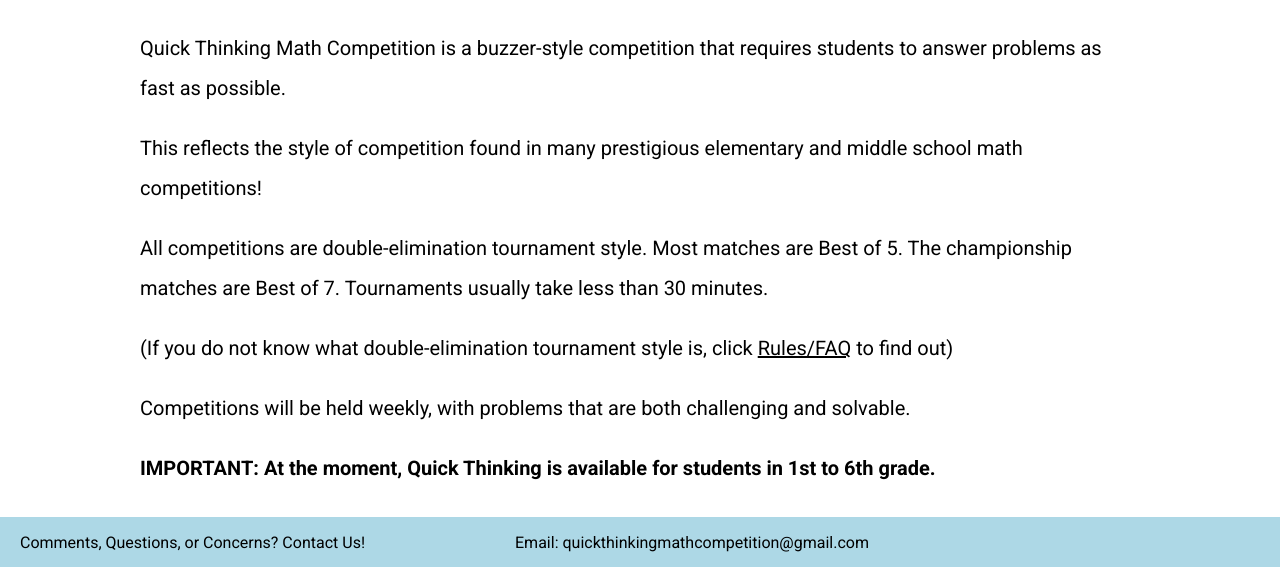
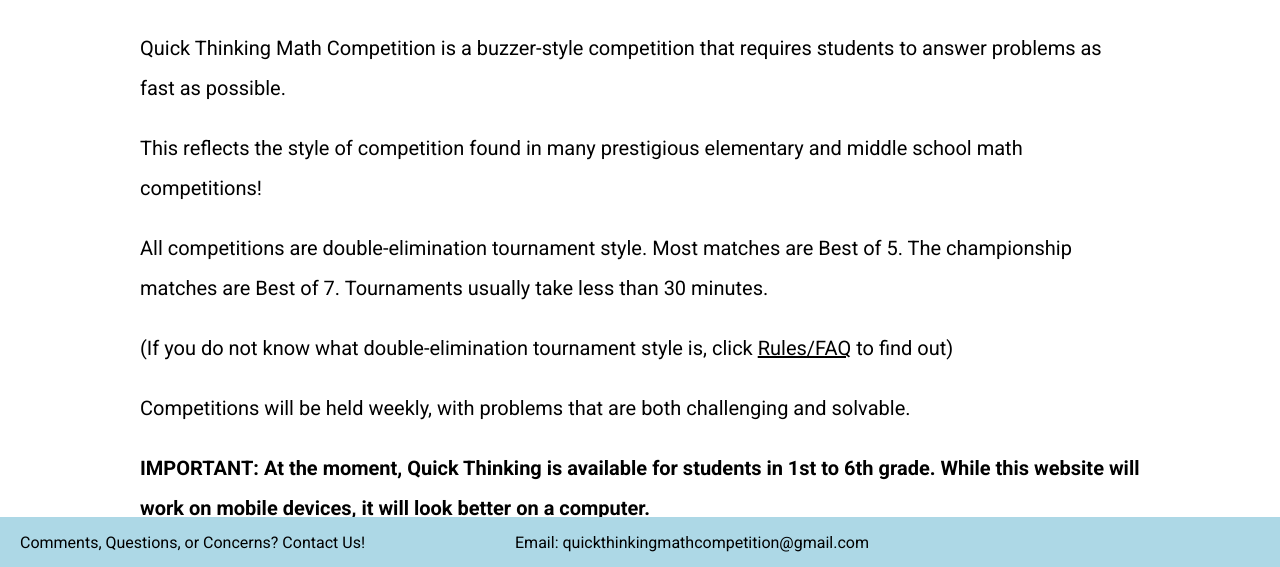
Before and after one commit to Hello1287/QuickThinking, a website with bundled scripts: page index.html in a window 1280 px wide. Shown: the part 233-800 px from the top of the page. Built offline with nearby package versions, Linux system fonts and the light colour scheme.

Commit message:
Update index.html

```diff
--- a/index.html
+++ b/index.html
@@ -57,7 +57,7 @@
                     Competitions will be held weekly, with problems that are both challenging and solvable.
                 </div>
                 <div class="frontpage" style="font-weight:bold">
-                    IMPORTANT: At the moment, Quick Thinking is available for students in 1st to 6th grade.
+                    IMPORTANT: At the moment, Quick Thinking is available for students in 1st to 6th grade. While this website will work on mobile devices, it will look better on a computer.
                 </div>
 
             </div>
```
